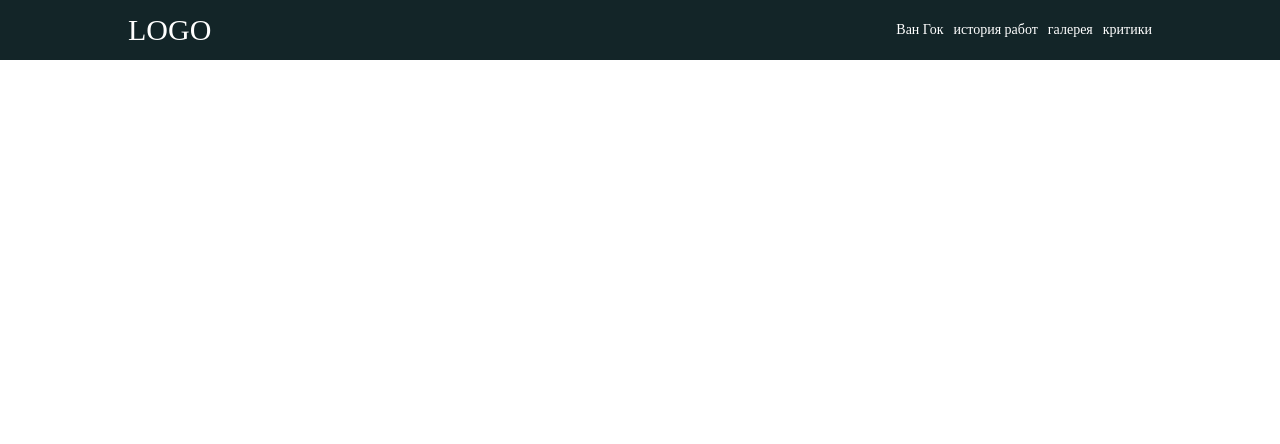
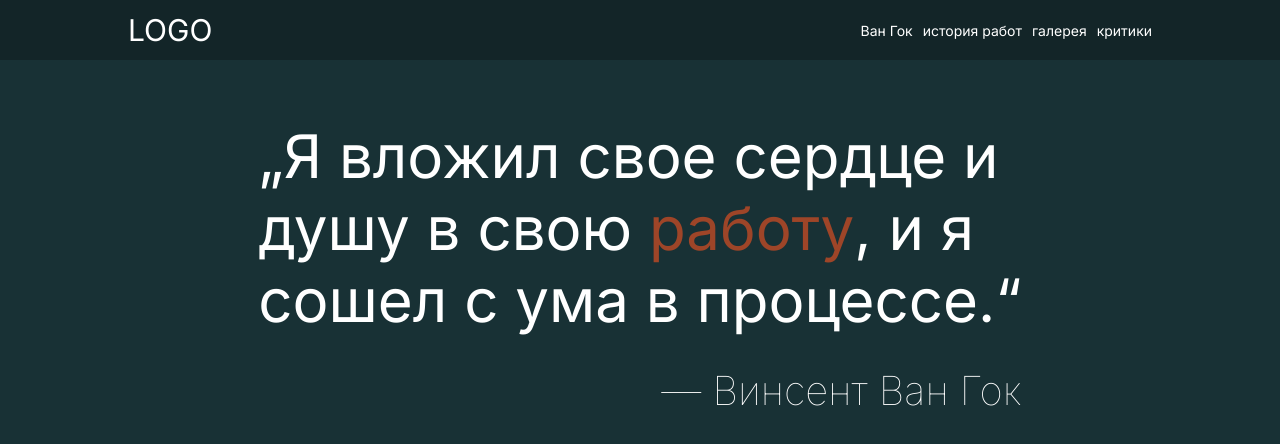
Before and after one commit to Aidar05/Darina-s-course-work, a Vue app: page /#/ in a window 1280 px wide. Shown: the top 444 px of the page. Built offline with nearby package versions, Linux system fonts and the light colour scheme; the HTML template or start-up script is replaced by a standard one.

Commit message:
Сделал цитату ту

```diff
--- a/src/assets/css/styles.css
+++ b/src/assets/css/styles.css
@@ -1,8 +1,15 @@
+@import url('https://fonts.googleapis.com/css2?family=Inter:wght@100..900&display=swap');
+
+/* Избавился от дефолтных стилей браузера */
 body{
+  background-color: rgba(24,49,53,255);
+  color: white;
   padding: 0;
   margin: 0;
+  font-family: "Inter", sans-serif;
 }
 
+/* Стили хэдера и все что в нем */
 .header{
   display: flex;
   justify-content: space-between;
@@ -21,7 +28,7 @@ body{
 
 .logo, .menu-element{
   text-decoration: none;
-  color: white;
+  color: inherit
 }
 
 .logo{
@@ -31,3 +38,33 @@ body{
 .menu-element{
   font-size: 14px;
 }
+
+/* Стили контента главной страницы. Цитата  */
+.main-container{
+  display: flex;
+  justify-content: center;
+  align-items: center;
+  width: 100vw;
+}
+
+#quote{
+  width: auto;
+  font-size: 60px;
+  display: -webkit-box;
+  -webkit-line-clamp: 3;
+  -webkit-box-orient: vertical;
+  overflow: hidden;
+  margin-bottom: 30px;
+}
+
+#highlight-work{
+  color: #9E4528;
+}
+
+#quote-author{
+  width: 100%;
+  display: inline-block;
+  font-size: 40px;
+  text-align: right;
+  font-weight: 100;
+}
--- a/src/views/HomeView.vue
+++ b/src/views/HomeView.vue
@@ -1,6 +1,12 @@
 <template>
-  <div class="home-main-container">
-    <Header></Header>
+  <Header></Header>
+
+  <div class="main-container">
+    <article class="quote-container">
+      <p id="quote" v-html="quote"></p>
+
+      <span id="quote-author">{{ quoteAuthor }}</span>
+    </article>
   </div>
 </template>
 
@@ -11,6 +17,14 @@ export default {
   name: 'HomeView',
   components: {
     Header
+  },
+  data(){
+    return{
+      quote: '„Я вложил свое сердце и <br> душу в свою \
+        <span id="highlight-work">работу</span>, \
+        и я <br> сошел с ума в процессе.“',
+      quoteAuthor: "— Винсент Ван Гок"
+    }
   }
 }
 </script>
```
